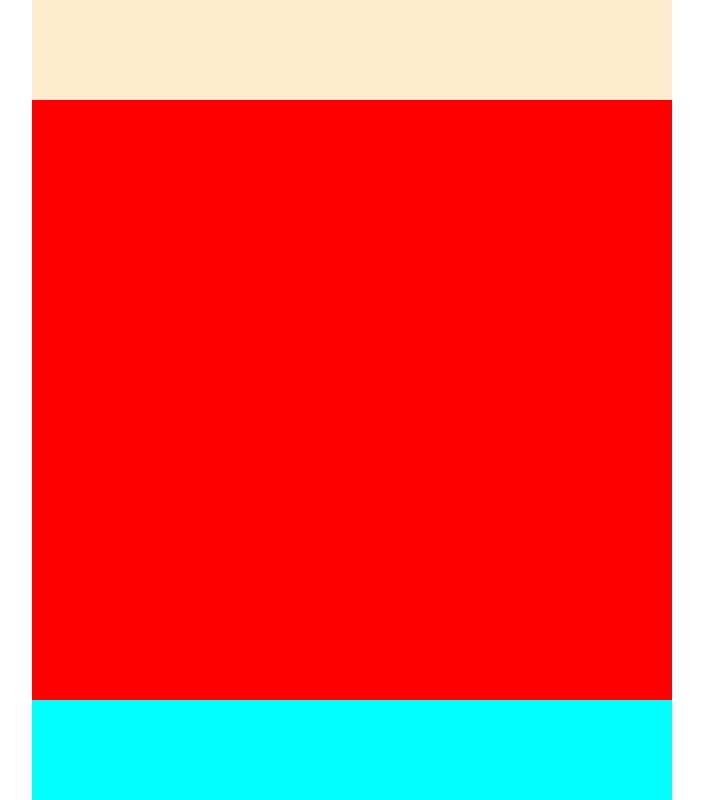
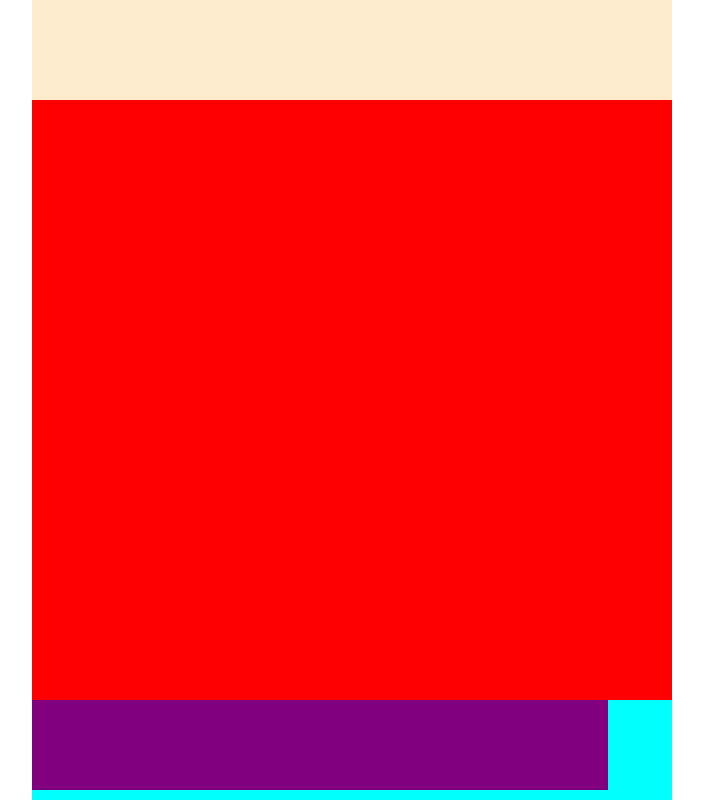
Before and after one commit to dahliamihalic/chatbot, a React (Vite) app: page / in a window 1280 px wide. Shown: the whole page, without its empty margins (288-991 px from the left). Built offline with nearby package versions, Linux system fonts and the light colour scheme.

Commit message:
chatbox
chatbox

```diff
--- a/src/components/mainpage.jsx
+++ b/src/components/mainpage.jsx
@@ -1,12 +1,12 @@
 import React from 'react'
-import { useState } from 'react';
+import { useState, useRef, useEffect  } from 'react';
 import styles from "../styles/mainpage.module.css"
 
 const MainPage = () => {
 
-    // const [messages, setMessages] = useState([]);
-    // const [input, setInput] = useState('');
-    // const messagesEndRef = useRef(null);
+    const [messages, setMessages] = useState([]);
+    const [input, setInput] = useState('');
+    const messagesEndRef = useRef(null);
 
     return (
         <div className={styles.chatboxContainer}>
@@ -19,7 +19,9 @@ const MainPage = () => {
             </div>
 
             <div className={styles.chatSubmit}>
+                <div className={styles.userSubmitBox}>
 
+                </div>
             </div>
         </div>
 
--- a/src/styles/mainpage.module.css
+++ b/src/styles/mainpage.module.css
@@ -22,4 +22,11 @@
     height: 100px;
     width: 100%;
     background-color: aqua;
+    display: block;
 }
+
+.userSubmitBox {
+    height: 90%;
+    width: 90%;
+    background-color: purple;
+}
```
